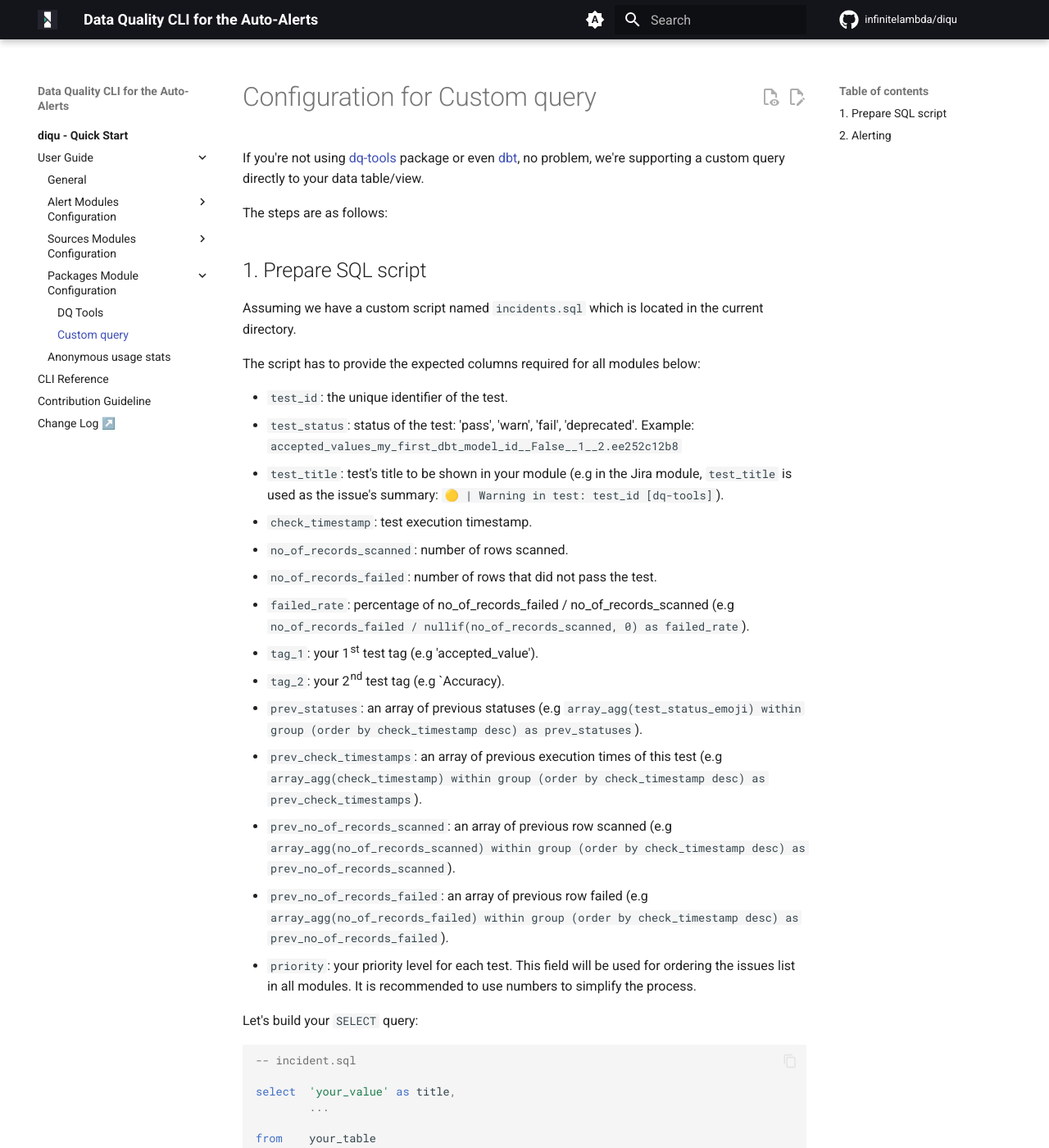
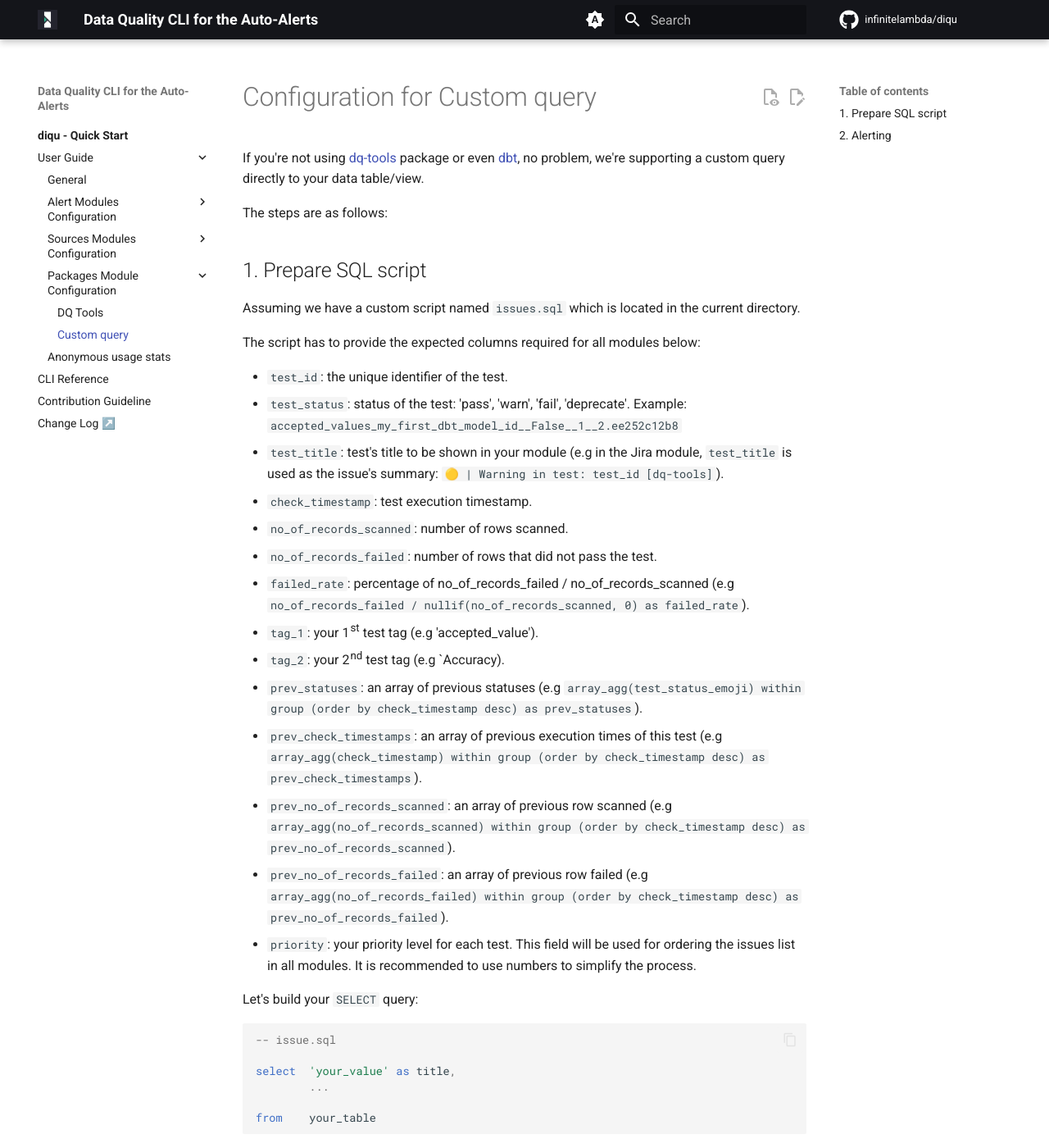
Before and after one commit to infinitelambda/diqu, an MkDocs documentation site: the page built from docs/nav/guide/config/packages/custom.md, in a window 1280 px wide and 1400 px high. Shown: the whole window at 82% size. Built offline with MkDocs 1.6.1 and Material for MkDocs 9.7.7, drawn with Linux system fonts in a browser that asks for light colours; comment, search, counter and statistics services are not loaded; the version menu is left out; some of the changed text lies outside the part shown.

Commit message:
fix: - Change "Incident" to "Issue" for universal use & doc - Fix 'failed' issue count in Slack due to wrong label

````diff
--- a/docs/nav/guide/config/packages/custom.md
+++ b/docs/nav/guide/config/packages/custom.md
@@ -6,12 +6,12 @@ The steps are as follows:
 
 ## 1. Prepare SQL script
 
-Assuming we have a custom script named `incidents.sql` which is located in the current directory.
+Assuming we have a custom script named `issues.sql` which is located in the current directory.
 
 The script has to provide the expected columns required for all modules below:
 
 - `test_id`: the unique identifier of the test.
-- `test_status`: status of the test: 'pass', 'warn', 'fail', 'deprecated'. Example: `accepted_values_my_first_dbt_model_id__False__1__2.ee252c12b8`
+- `test_status`: status of the test: 'pass', 'warn', 'fail', 'deprecate'. Example: `accepted_values_my_first_dbt_model_id__False__1__2.ee252c12b8`
 - `test_title`: test's title to be shown in your module (e.g in the Jira module, `test_title` is used as the issue's summary: `🟡 | Warning in test: test_id [dq-tools]`).
 - `check_timestamp`: test execution timestamp.
 - `no_of_records_scanned`: number of rows scanned.
@@ -28,7 +28,7 @@ The script has to provide the expected columns required for all modules below:
 Let's build your `SELECT` query:
 
 ```sql
--- incident.sql
+-- issue.sql
 
 select  'your_value' as title,
         ...
@@ -48,5 +48,5 @@ Sample command:
 # prepare the env vars first
 ...
 # run alerting
-diqu alert --query-file incident.sql
+diqu alert --query-file issue.sql
 ```
````
Also changed, not shown: docs/nav/guide/cli.md (+2 -2 lines), docs/nav/guide/config/packages/dq-tools.md (+1 -1 lines), 5 other files.
